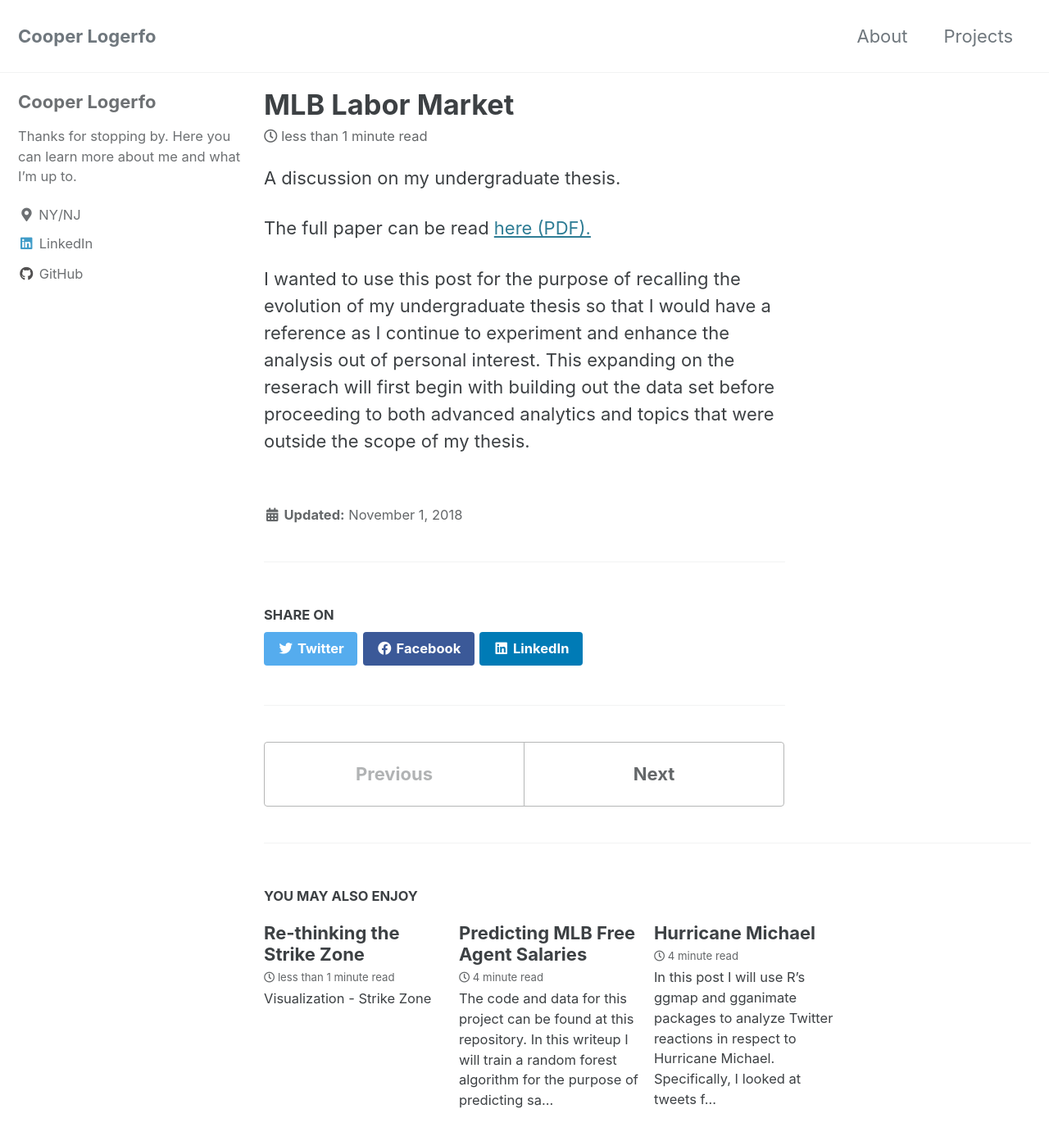
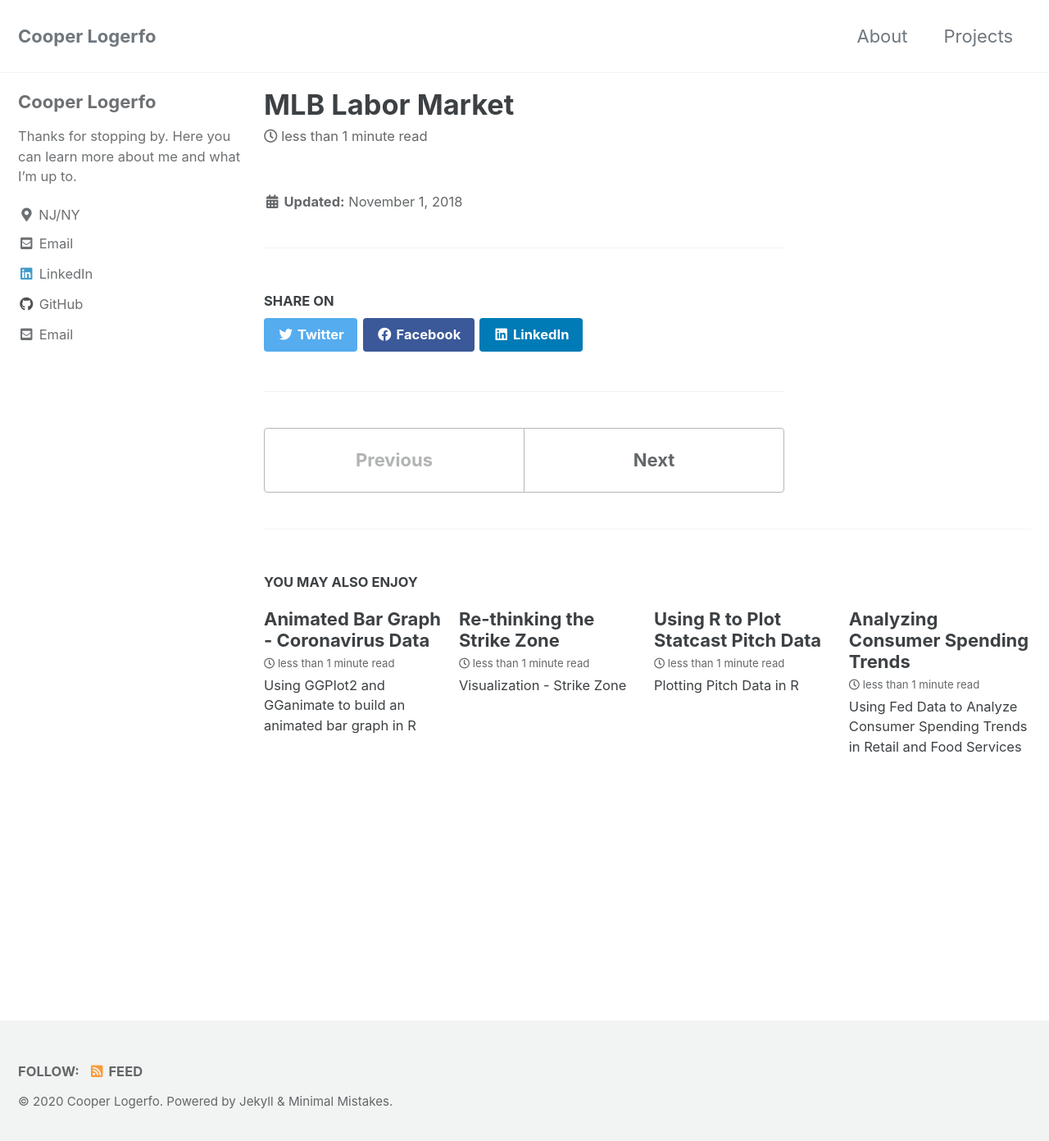
Before and after one commit to clogerfo/clogerfo.github.io, a Jekyll site: the page built from _posts/2018-11-01-Undergrad-Thesis.md, in a window 1280 px wide and 1400 px high. Shown: the top 1392 px of the window at 82% size. Built offline with Jekyll 4.4.1, drawn with Linux system fonts in a browser that asks for light colours; cached includes are drawn as plain includes.

Commit message:
first post commit

```diff
--- a/_config.yml
+++ b/_config.yml
@@ -96,12 +96,12 @@
   name             : "Cooper Logerfo"
   avatar           : # path of avatar image, e.g. "/assets/images/bio-photo.jpg"
   bio              : "Thanks for stopping by. Here you can learn more about me and what I'm up to."
-  location         : "NY/NJ"
-  email            :
+  location         : "NJ/NY"
+  email            : "cooper.logerfo@gmail.com"
   links:
     - label: "Email"
       icon: "fas fa-fw fa-envelope-square"
-      # url: "mailto:your.name@email.com"
+      url: "mailto:cooper.logerfo@gmail.com"
     - label: "LinkedIn"
       icon: "fab fa-fw fa-linkedin"
       url: "https://www.linkedin.com/in/cooperlogerfo/"
--- a/_posts/2018-11-01-Undergrad-Thesis.md
+++ b/_posts/2018-11-01-Undergrad-Thesis.md
@@ -2,11 +2,3 @@
 title: "MLB Labor Market"
 date: 2018-11-01
 ---
-
-A discussion on my undergraduate thesis.
-
-The full paper can be read <a href ="{{ site.url }}/files/CooperLogerfoThesis.pdf" > here (PDF). </a>
-
-I wanted to use this post for the purpose of recalling the evolution of my undergraduate thesis so that I would have a reference
-as I continue to experiment and enhance the analysis out of personal interest. This expanding on the reserach will first begin with
-building out the data set before proceeding to both advanced analytics and topics that were outside the scope of my thesis.
--- /dev/null
+++ b/_posts/2020-09-15-Consumer-Spending.md
@@ -0,0 +1,11 @@
+---
+title: "Analyzing Consumer Spending Trends"
+date: 2020-09-15
+excerpt: "Using Fed Data to Analyze Consumer Spending Trends in Retail and Food Services"
+---
+
+The data - https://www.census.gov/retail/index.html
+
+In this post I analyze aggregate consumer spending in the United States over the last decade.
+
+Essentially, what sectors are growing/shrinking the fastest? why might this be happening? what can this tell us about customer behavior?
--- /dev/null
+++ b/_posts/2020-10-01-Plotting-Pitch_Data.md
@@ -0,0 +1,7 @@
+---
+title: "Using R to Plot Statcast Pitch Data"
+date: 2020-10-01
+excerpt: "Plotting Pitch Data in R"
+---
+
+The data - https://baseballsavant.mlb.com/statcast_search
--- /dev/null
+++ b/_posts/2020-10-25-Coronavirus.md
@@ -0,0 +1,20 @@
+---
+title: "Animated Bar Graph - Coronavirus Data"
+date: 2020-10-25
+excerpt: "Using GGPlot2 and GGanimate to build an animated bar graph in R"
+---
+
+In this post I use GGplot2 and GGanimate in R to build a visualization of coravirus cases by state in the United States.
+
+The raw data can be found [here](https://covidtracking.com/data/download). The cleaned data along with my code for these visualizations can be found at the [project's repository](clogerfo.gitub.io).
+
+
+Looking at the data when weighting for state population paints a different picture:
+
+
+![](https://i.imgur.com/4VGqnmZ.gif)
+
+![](https://imgur.com/298MkkG)
+
+
+[Imgur](https://imgur.com/298MkkG)
```
Also changed, not shown: _pages/about.md (+1 -1 lines), index.md (+1 -1 lines), 1 other file.
